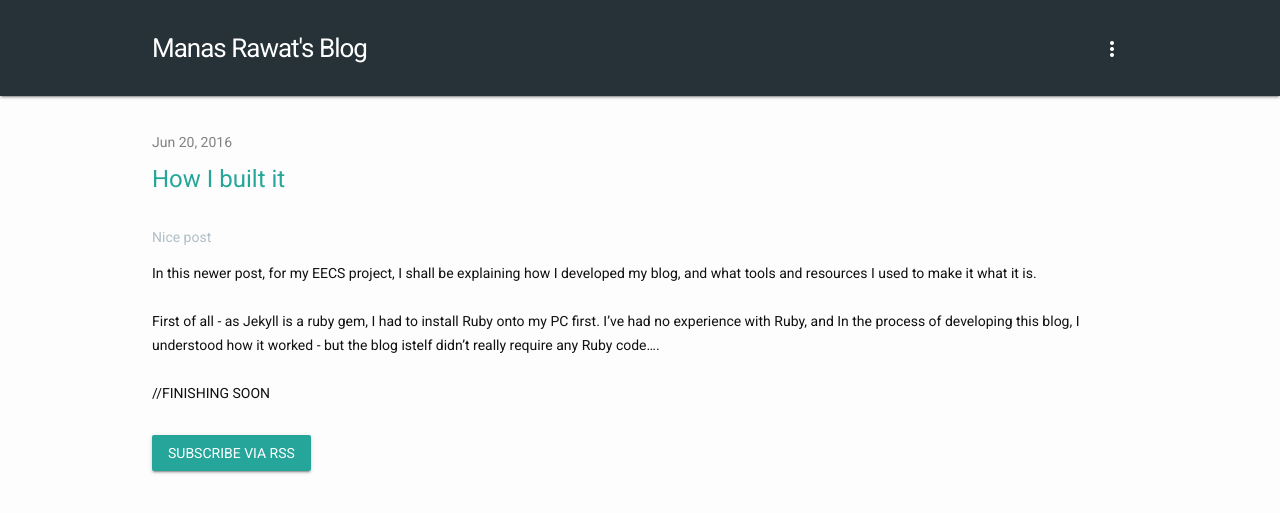
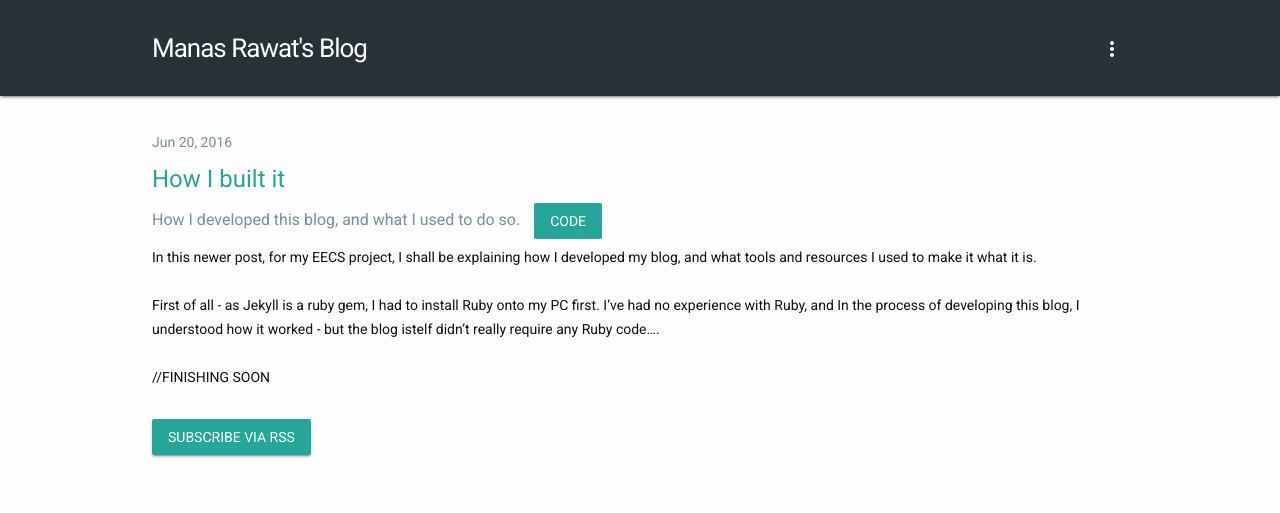
Before and after one commit to manasrawat/manasrawat.github.io, a Jekyll site: the page built from _posts/2016-06-20-how-i-built-it.markdown, in a window 1280 px wide. Shown: the top 513 px of the page. Built offline with Jekyll 4.4.1, drawn with Linux system fonts in a browser that asks for light colours; nearby versions of some CDN libraries.

Commit message:
Categories and Descriptions

```diff
--- a/_layouts/post.html
+++ b/_layouts/post.html
@@ -14,7 +14,12 @@ layout: default
 
 	<h2>
 		<a class="post-link" itemprop="name headline">{{ page.title }}</a>
-		<div><span class="post-description">{{ page.description }}</span></div>
+		  <div class="post-description">
+		  {{ page.description }}
+		  	<button class="mdl-button" style="margin-left: 10px; background-color: #26a69a; color: #ffffff; cursor: auto !important">
+			{{ page.categories }}
+			</button>
+		  </div>
 
   <div class="post-content" itemprop="articleBody">
     {{ content }}
--- a/_posts/2016-06-18-hello-jekyll.markdown
+++ b/_posts/2016-06-18-hello-jekyll.markdown
@@ -3,6 +3,7 @@ layout: post
 title:  "Hello Jekyll"
 date:   2016-06-18 21:50:32 +0100
 categories: general
+description: "Moving from Blogger to Jekyll"
 ---
 The first thing I thought of when I first heard Jekyll was jelly - because it's instinct. I knew it was related to technology, but I still thought of Jelly. I don't know why - I was just told by some friends about how it was a useful static-site generator for blogs, and worked especially well with ones hosted on GitHub pages. I wasn't really into blogging then - I shrugged it away.
 <br>
--- a/_posts/2016-06-20-how-i-built-it.markdown
+++ b/_posts/2016-06-20-how-i-built-it.markdown
@@ -3,7 +3,7 @@ layout: post
 title:  "How I built it"
 date:   2016-06-20 21:50:32 +0100
 categories: code
-description: "Nice post"
+description: "How I developed this blog, and what I used to do so."
 ---
 In this newer post, for my EECS project, I shall be explaining how I developed my blog, and what tools and resources I used to make it what it is.
 <br>
--- a/archive.html
+++ b/archive.html
@@ -17,6 +17,12 @@ permalink: /archive.html
 
         <h2>
           <a class="post-link" href="{{ post.url | prepend: site.baseurl }}">{{ post.title }}</a>
+		  <div class="post-description">
+		  {{ post.description }}
+		  	<button class="mdl-button" style="margin-left: 10px; background-color: #26a69a; color: #ffffff; cursor: auto !important">
+			{{ post.categories }}
+			</button>
+		  </div>
         </h2>
       </li>
     {% endfor %}
--- a/css/styles.css
+++ b/css/styles.css
@@ -8,9 +8,10 @@ h1 { font-family: 'Roboto', sans-serif; color: #26a69a}
 .site-title, .site-title:visited, .site-title:hover { color: #ffffff; text-decoration: none; }
 .post-title {font-size: 24px;}
 .post-link, .post-link:hover { text-decoration: none; display: inline-block; }
-.post-description { color: #B0BEC5; font-size: 14px; }
+.post-description { color: #78909C; font-size: 16px; line-height: 24px; margin-bottom: 6px; }
 .page-content { padding:  45px 0 0 0; }
 .post-content h2 {font-size: 45px}
+.post-meta { color: #78909C; font: auto }
 a, a:hover, a:visited { color: #26a69a; text-decoration:none }
 h2 { margin: -6px 0 24px 0;}
 p {margin: 0;}
--- a/index.html
+++ b/index.html
@@ -10,6 +10,12 @@ layout: default
 
         <h2>
           <a class="post-link" href="{{ post.url | prepend: site.baseurl }}">{{ post.title }}</a>
+		  <div class="post-description">
+		  {{ post.description }}
+		  	<button class="mdl-button" style="margin-left: 10px; background-color: #26a69a; color: #ffffff; cursor: auto !important">
+			{{ post.categories }}
+			</button>
+		  </div>
 		    <div class="post-content">
 				{{ post.content }}
 			</div>
```
